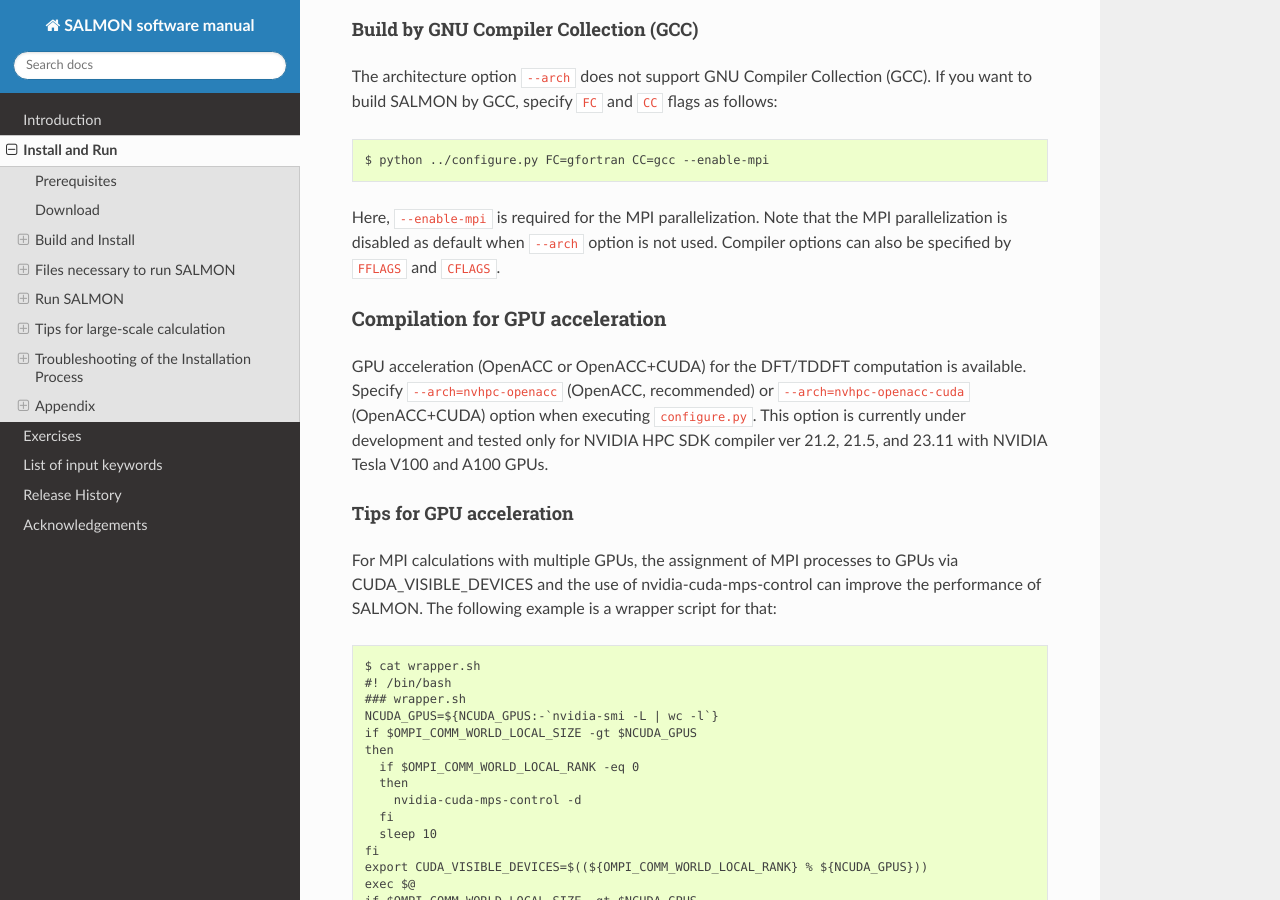
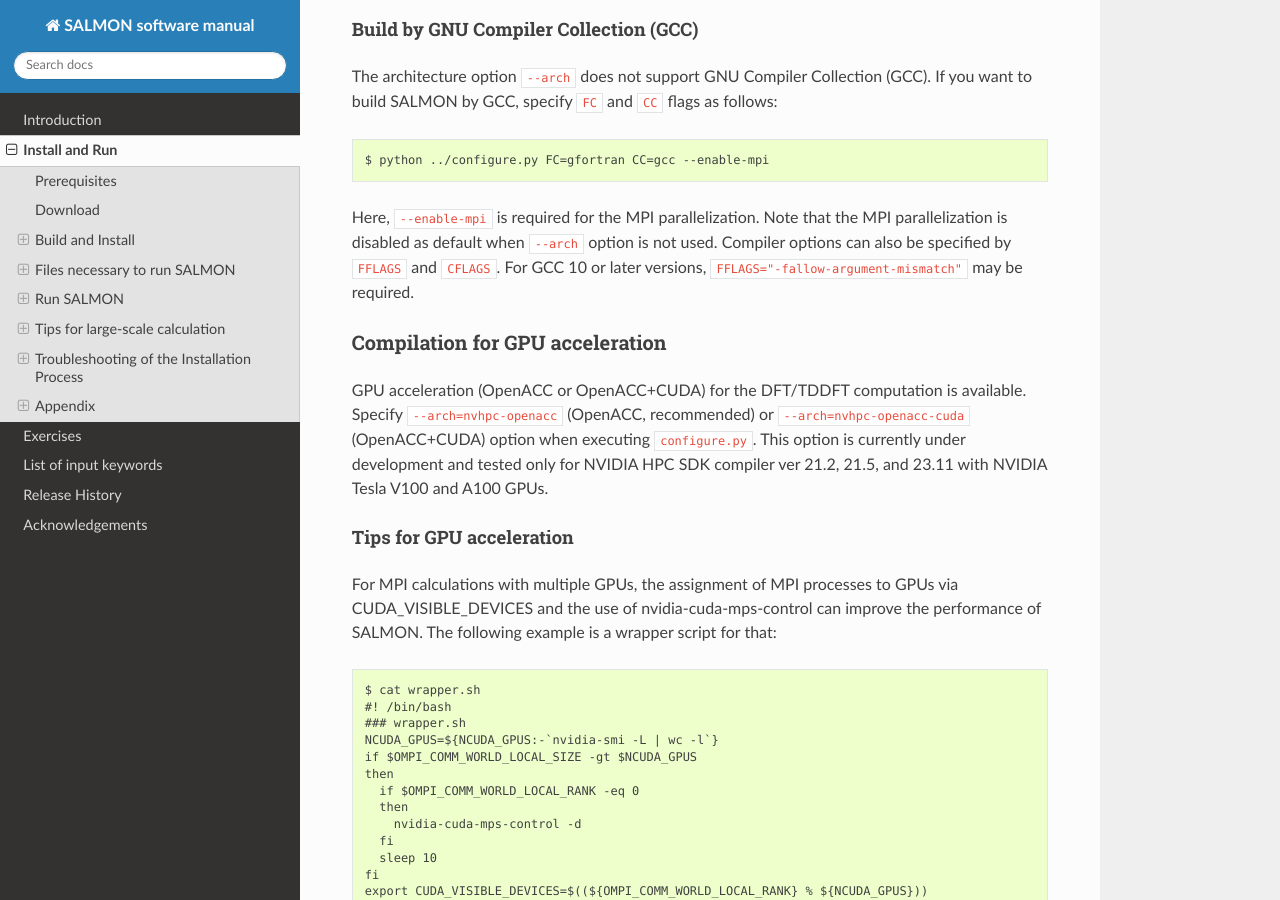
Before and after one commit to SALMON-TDDFT/SALMON-DOCS, a Sphinx documentation site: the page built from source/install_and_run.rst, in a window 1280 px wide and 900 px high, scrolled down 12171 px. Built offline with Sphinx 7.4.7 and the Read the Docs theme 3.1.0, drawn with Linux system fonts in a browser that asks for light colours; formulas are drawn with MathJax 3.

Commit message:
Update install_and_run.rst

```diff
--- a/source/install_and_run.rst
+++ b/source/install_and_run.rst
@@ -559,7 +559,7 @@
 
 Here, ``--enable-mpi`` is required for the MPI parallelization.
 Note that the MPI parallelization is disabled as default when ``--arch`` option is not used.
-Compiler options can also be specified by ``FFLAGS`` and ``CFLAGS``.
+Compiler options can also be specified by ``FFLAGS`` and ``CFLAGS``. For GCC 10 or later versions, ``FFLAGS="-fallow-argument-mismatch"`` may be required.
 
 .. _GPU:
 
```
